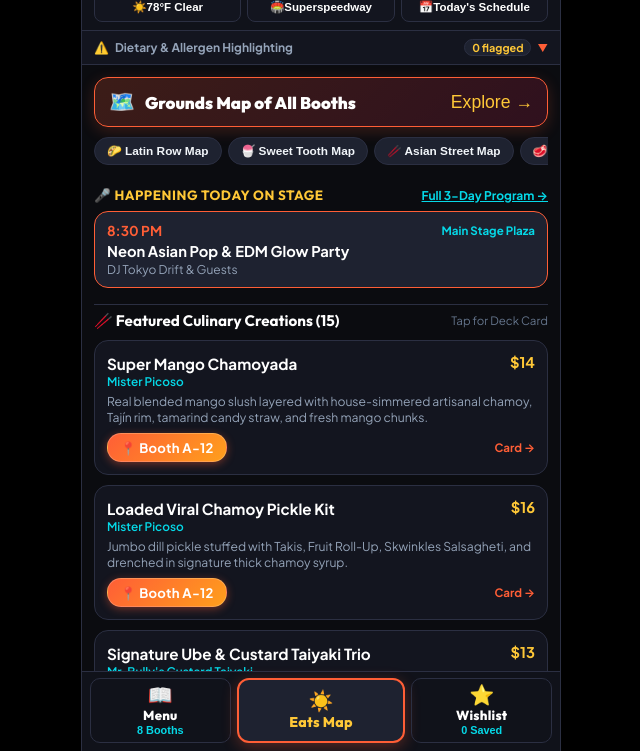
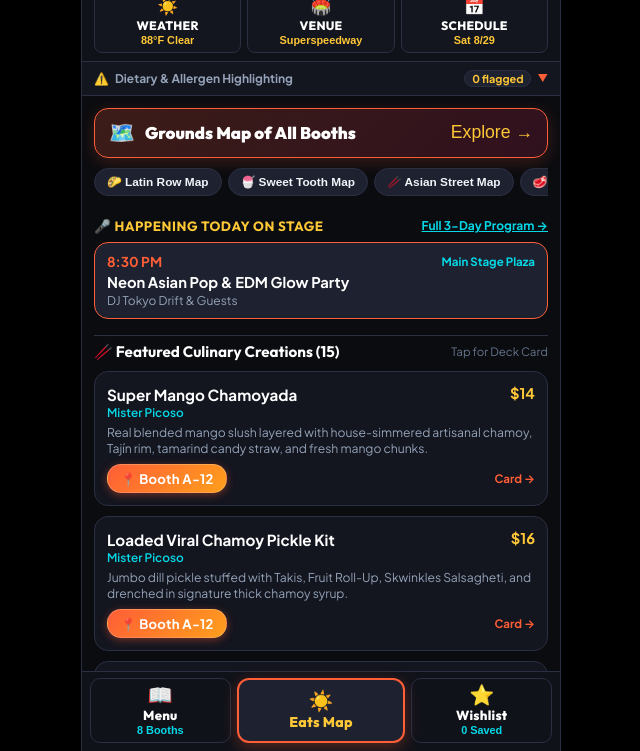
Before and after one commit to skrmwvr/eats-map, a plain HTML site: page eats/foodieland.html in a window 1280 px wide. Shown: the part 49-800 px from the top of the page, without its empty margins (319-959 px from the left). Drawn offline with nearby package versions, Linux system fonts and the light colour scheme; files that its build step writes are made by us from their sources; files whose address does not match are found by name.

Commit message:
refactor(top-bar): balance top toolbar layout with stacked icon + title + subtitle architecture matching bottom bar

```diff
--- a/eats/foodieland.html
+++ b/eats/foodieland.html
@@ -42,16 +42,22 @@
         </div>
       </div>
 
-      <!-- Quick Action / View Filter Pills -->
+      <!-- Quick Action / View Filter Pills (Clean 3-Button Stacked Architecture) -->
       <nav id="top-nav-pills">
         <button class="top-btn" id="btn-weather" onclick="window.app.switchViewport('weather')">
-          ☀️ <span id="weather-temp-pill">78°F Clear</span>
+          <span class="btn-top-icon">☀️</span>
+          <span class="btn-top-title">Weather</span>
+          <span id="weather-temp-pill" class="btn-top-subtitle">78°F Clear</span>
         </button>
         <button class="top-btn" id="btn-venue" onclick="window.app.switchViewport('venue')">
-          🏟️ <span id="venue-info-pill">Superspeedway</span>
+          <span class="btn-top-icon">🏟️</span>
+          <span class="btn-top-title">Venue</span>
+          <span id="venue-info-pill" class="btn-top-subtitle">Superspeedway</span>
         </button>
         <button class="top-btn" id="btn-timeline" onclick="window.app.switchViewport('program')">
-          📅 <span id="program-day-pill">Today's Schedule</span>
+          <span class="btn-top-icon">📅</span>
+          <span class="btn-top-title">Schedule</span>
+          <span id="program-day-pill" class="btn-top-subtitle">Today</span>
         </button>
       </nav>
     </header>
--- a/eats/foodieland/app.js
+++ b/eats/foodieland/app.js
@@ -559,12 +559,18 @@ class EatsMapApp {
     if (!this.venue || !this.venue.days) return;
     const currentDay = this.venue.days[this.activeDayIndex];
     if (currentDay) {
-      const timelineStatus = document.getElementById('timeline-status');
-      if (timelineStatus) timelineStatus.textContent = currentDay.date_short;
-      const weatherStatus = document.getElementById('weather-status');
-      if (weatherStatus) {
+      const programPill = document.getElementById('program-day-pill');
+      if (programPill) programPill.textContent = currentDay.date_short;
+
+      const weatherPill = document.getElementById('weather-temp-pill');
+      if (weatherPill) {
         const afternoonF = currentDay.temp_afternoon_f || 84;
-        weatherStatus.textContent = this.formatTemp(afternoonF);
+        weatherPill.textContent = this.formatTemp(afternoonF) + ' Clear';
+      }
+
+      const statusBadge = document.getElementById('top-bar-status');
+      if (statusBadge) {
+        statusBadge.textContent = 'LIVE';
       }
     }
   }
--- a/eats/foodieland/index.css
+++ b/eats/foodieland/index.css
@@ -143,15 +143,11 @@ html, body {
   border-radius: 8px;
   color: var(--text-primary);
   display: flex;
+  flex-direction: column;
   align-items: center;
   justify-content: center;
-  padding: 7px 4px;
-  font-size: 0.72rem;
-  font-weight: 700;
+  padding: 6px 4px;
   cursor: pointer;
-  white-space: nowrap;
-  overflow: hidden;
-  text-overflow: ellipsis;
   transition: var(--transition);
 }
 
@@ -159,6 +155,32 @@ html, body {
   border-color: var(--fl-orange);
   background: rgba(255, 94, 54, 0.15);
   color: #fff;
+}
+
+.btn-top-icon {
+  font-size: 1.05rem;
+  line-height: 1;
+  margin-bottom: 2px;
+}
+
+.btn-top-title {
+  font-family: 'Outfit', sans-serif;
+  font-size: 0.76rem;
+  font-weight: 800;
+  color: #fff;
+  letter-spacing: 0.02em;
+  text-transform: uppercase;
+}
+
+.btn-top-subtitle {
+  font-size: 0.68rem;
+  font-weight: 700;
+  color: var(--fl-yellow);
+  margin-top: 1px;
+  white-space: nowrap;
+  overflow: hidden;
+  text-overflow: ellipsis;
+  max-width: 100%;
 }
 
 /* ALLERGEN PREFERENCE DRAWER */
--- a/index.css
+++ b/index.css
@@ -143,15 +143,11 @@ html, body {
   border-radius: 8px;
   color: var(--text-primary);
   display: flex;
+  flex-direction: column;
   align-items: center;
   justify-content: center;
-  padding: 7px 4px;
-  font-size: 0.72rem;
-  font-weight: 700;
+  padding: 6px 4px;
   cursor: pointer;
-  white-space: nowrap;
-  overflow: hidden;
-  text-overflow: ellipsis;
   transition: var(--transition);
 }
 
@@ -159,6 +155,32 @@ html, body {
   border-color: var(--fl-orange);
   background: rgba(255, 94, 54, 0.15);
   color: #fff;
+}
+
+.btn-top-icon {
+  font-size: 1.05rem;
+  line-height: 1;
+  margin-bottom: 2px;
+}
+
+.btn-top-title {
+  font-family: 'Outfit', sans-serif;
+  font-size: 0.76rem;
+  font-weight: 800;
+  color: #fff;
+  letter-spacing: 0.02em;
+  text-transform: uppercase;
+}
+
+.btn-top-subtitle {
+  font-size: 0.68rem;
+  font-weight: 700;
+  color: var(--fl-yellow);
+  margin-top: 1px;
+  white-space: nowrap;
+  overflow: hidden;
+  text-overflow: ellipsis;
+  max-width: 100%;
 }
 
 /* ALLERGEN PREFERENCE DRAWER */
```
Also changed, not shown: app.js (+11 -5 lines), eats/foodieland/index.html (+10 -4 lines), index.html (+10 -4 lines).
